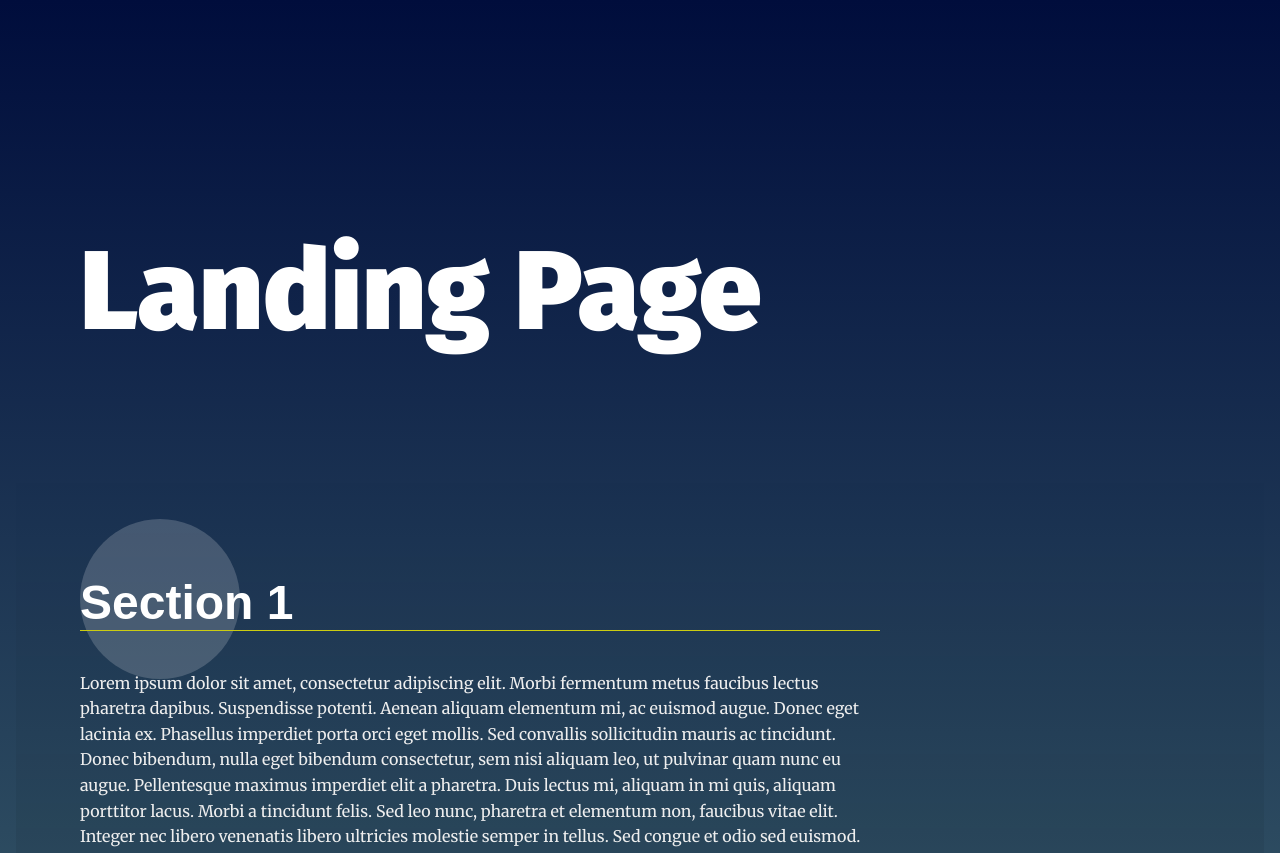
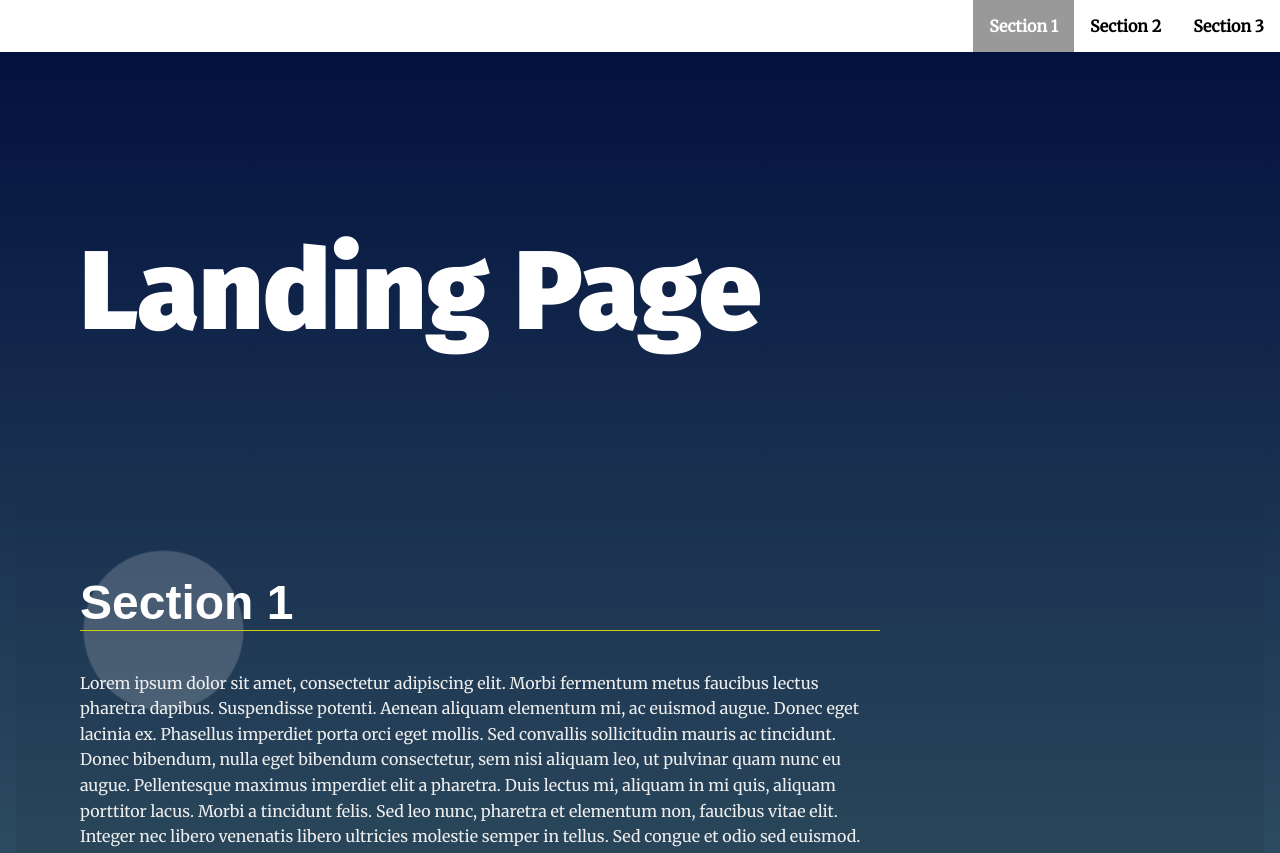
Before and after one commit to popoway/fend-landing-page, a plain HTML site: page index.html in a window 1280 px wide. Shown: the top 853 px of the page. Drawn offline with Linux system fonts and the light colour scheme.

Commit message:
feat: complete app.js

```diff
--- a/css/styles.css
+++ b/css/styles.css
@@ -88,6 +88,12 @@ section {
   transition: ease 0.3s all;
 }
 
+.navbar__menu .active-menu-link {
+  background: #999;
+  color: #fff;
+  transition: ease 0.3s all;
+}
+
 /* Header Styles */
 .page__header {
   background: #fff;
@@ -96,6 +102,11 @@ section {
   width: 100%;
   z-index: 5;
 }
+
+.page__header.hidden {
+  display: none;
+}
+
 
 /* Footer Styles */
 .page__footer {
--- a/js/app.js
+++ b/js/app.js
@@ -18,6 +18,8 @@
  *
 */
 
+let sectionY = {};
+let hideHeader;
 
 /**
  * End Global Variables
@@ -25,7 +27,78 @@
  *
 */
 
+/**
+ * Build a li as navbar item for navbar.
+ * @param {Element} section The section which this function builds li for.
+ * @returns {Element} The li element.
+ */
+function buildNavItem(section) {
+  const name = section.getAttribute('data-nav');
+  const anchor = section.id;
+  const navItem = document.createElement('li');
+  const navItemAnchor = document.createElement('a');
+  navItemAnchor.textContent = name;
+  navItemAnchor.classList.add('menu__link');
+  navItemAnchor.href = `#${anchor}`;
+  navItem.appendChild(navItemAnchor);
+  return navItem;
+}
 
+/**
+ * Smoothly scroll to the specified id upon the event.
+ * @param {Event} event The event which occurs on the anchor.
+ * @returns {null}
+ */
+function scrollToID(event) {
+  event.preventDefault();
+  const id = event.target.hash; // need only the anchor part
+  console.log('Scroll to ' + id);
+  const element = document.querySelector(id);
+  window.scrollTo({
+    top: element.offsetTop,
+    left: 0,
+    behavior: 'smooth'
+  });
+}
+
+/**
+ * For all sections, check which one is active.
+ * @returns {string} Return the id of the active section.
+ */
+function activeSection() {
+  const viewportY = window.pageYOffset;
+  let minSection = 'section1';
+  let minDistance = Math.abs(viewportY - sectionY['section1']);
+  for (let i in sectionY) {
+    const currentDistance = Math.abs(viewportY - sectionY[i])
+    if (currentDistance < minDistance) {
+      minSection = i;
+      minDistance = currentDistance;
+    }
+    else {
+      continue;
+    }
+  }
+  console.log(`${minSection} is the closest section to the top with distance of ${minDistance}`);
+  return minSection;
+}
+
+/**
+ * Set navbar item as active when its corresponding section is active.
+ * @param {string} id The id of the active section.
+ * @returns {null}
+ */
+function addActiveToNavItem(id) {
+  const navItems = document.querySelectorAll('a');
+  for (const navItem of navItems) {
+    if (navItem.hash === '#' + id) {
+      navItem.classList.add('active-menu-link');
+    }
+    else {
+      navItem.classList.remove('active-menu-link');
+    }
+  }
+}
 
 /**
  * End Helper Functions
@@ -34,13 +107,50 @@
 */
 
 // build the nav
-
+function buildNav() {
+  const sections = document.querySelectorAll('section');
+  const navbarList = document.querySelector('#navbar__list');
+  for (const section of sections) {
+    navbarList.appendChild(buildNavItem(section));
+  }
+}
 
 // Add class 'active' to section when near top of viewport
+function addActiveToSectionOnScroll() {
+  window.addEventListener('scroll', () => {
+    // stop previous unfinished setTimeout
+    clearTimeout(hideHeader);
+    // display header upon scrolling
+    document.querySelector('.page__header').classList.remove('hidden');
 
+    const sections = document.querySelectorAll('section');
+    for (const section of sections) {
+      sectionY[section.id] = section.offsetTop; // get offsetTop for all sections to compare later
+    }
+    console.log(sectionY);
+    const currentActiveSectionID = activeSection()
+    const currentActiveSection = document.getElementById(currentActiveSectionID);
+    for (const section of sections) {
+      section.classList.remove('your-active-class');
+    }
+    currentActiveSection.classList.add('your-active-class');
+    addActiveToNavItem(currentActiveSectionID);
+
+    // hide header after 3 seconds
+    hideHeader = setTimeout(() => {
+      const header = document.querySelector('.page__header');
+      header.classList.add('hidden');
+    }, 3000);
+  });
+}
 
 // Scroll to anchor ID using scrollTO event
-
+function scrollToSectionOnLinkClick() {
+  const links = document.querySelectorAll('a');
+  for (const link of links) {
+    link.addEventListener('click', scrollToID);
+  }
+}
 
 /**
  * End Main Functions
@@ -48,8 +158,13 @@
  *
 */
 
-// Build menu
+document.addEventListener('DOMContentLoaded', () => {
+  // Build menu
+  buildNav();
 
-// Scroll to section on link click
+  // Scroll to section on link click
+  scrollToSectionOnLinkClick();
 
-// Set sections as active
+  // Set sections as active
+  addActiveToSectionOnScroll();
+})
```
Also changed, not shown: 1 other file. Lines whose indentation alone changed are shown as unchanged.
